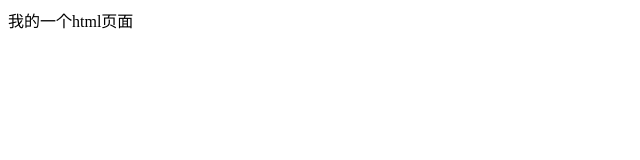
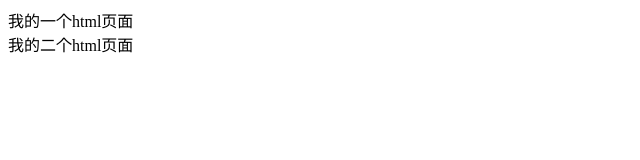
Before and after one commit to uuuhhh2000/test112, a plain HTML site: page index.html in a window 1280 px wide. Shown: the whole page, without its empty margins (0-640 px from the left). Drawn offline with Linux system fonts and the light colour scheme.

Commit message:
第二个html页面

```diff
--- a/index.html
+++ b/index.html
@@ -7,5 +7,6 @@
 </head>
 <body>
     <div>我的一个html页面</div>
+    <div>我的二个html页面</div>
 </body>
 </html>
```
